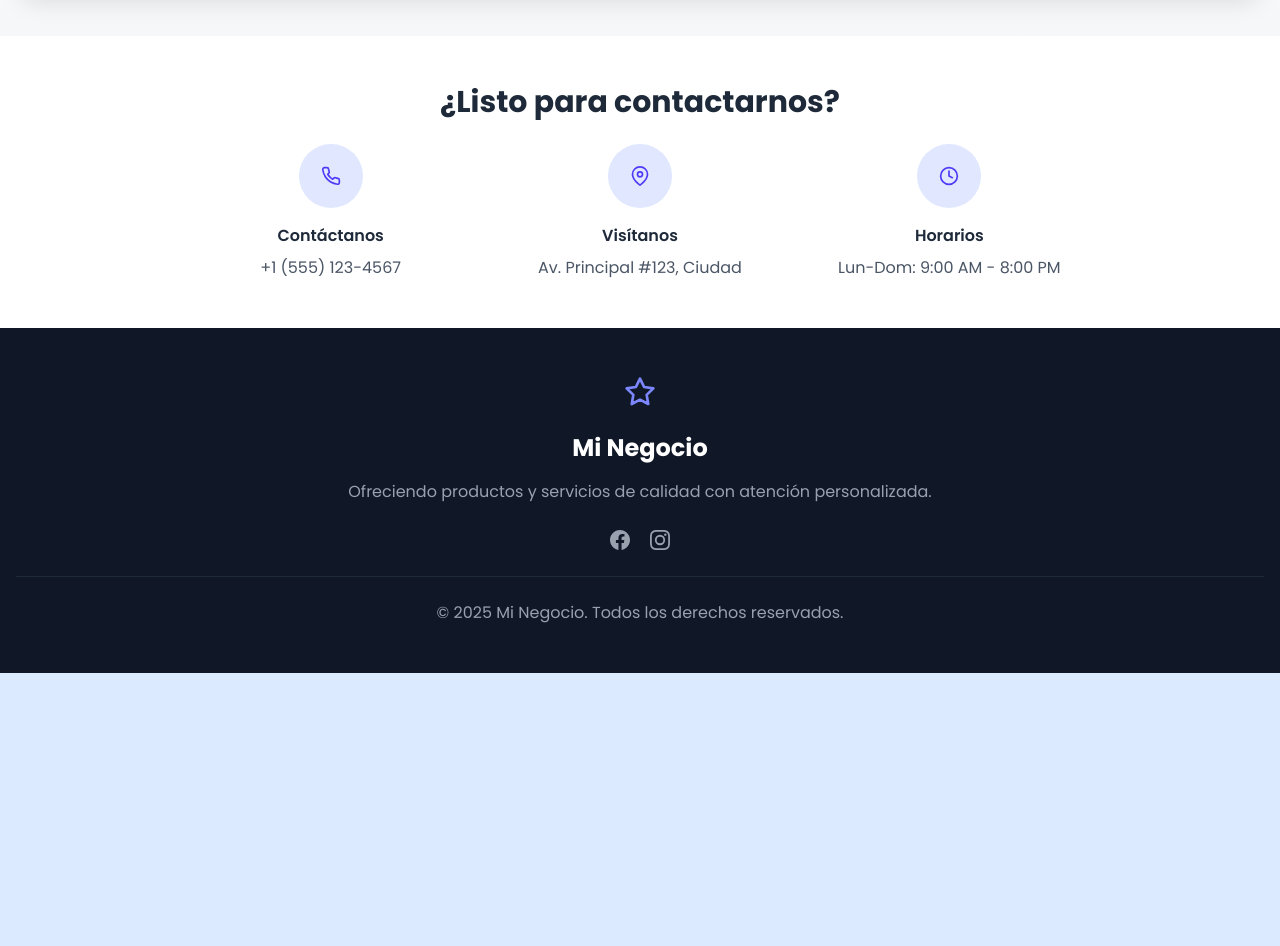
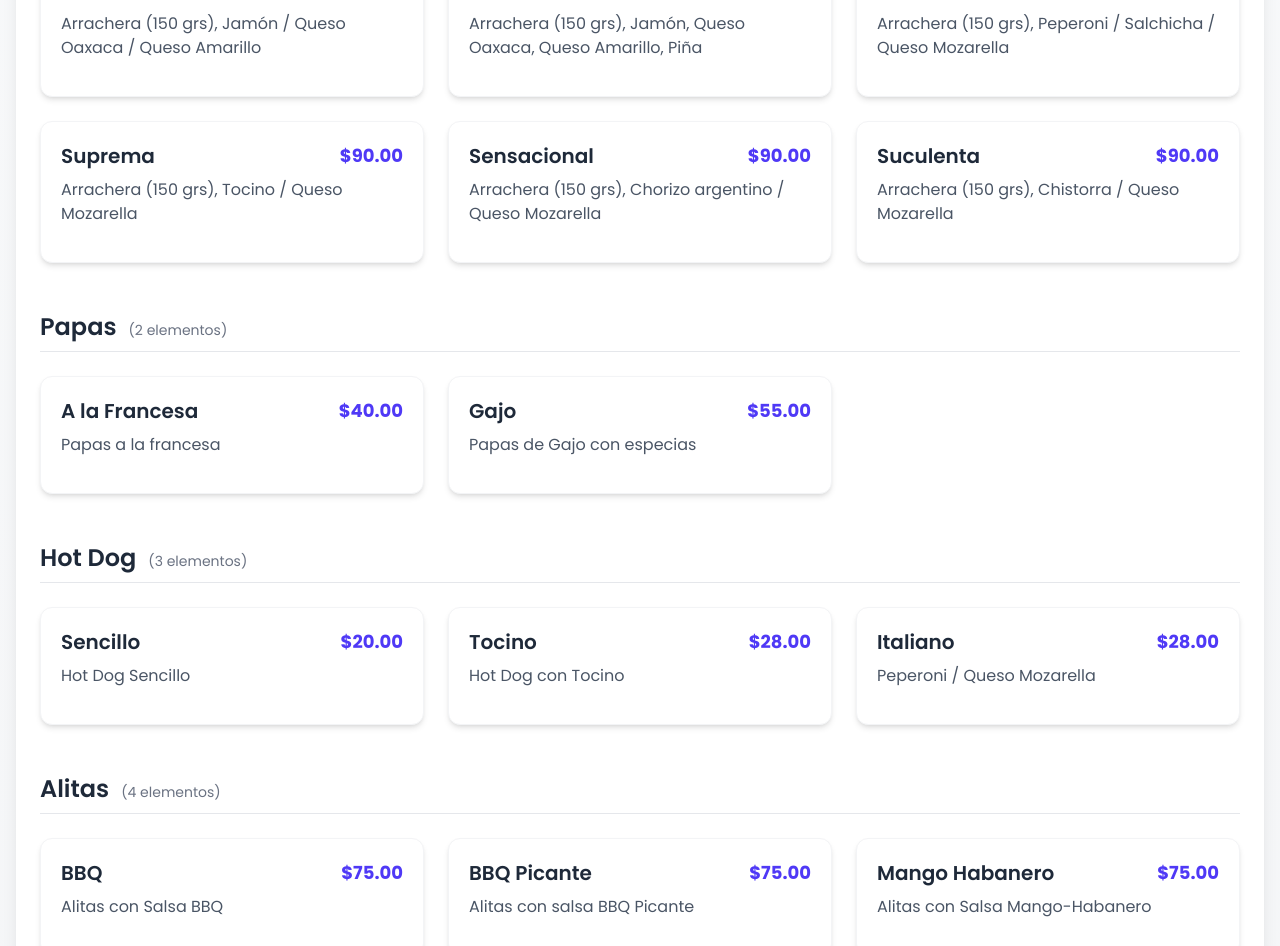
Before and after one commit to GerardoARHernandez/TarjetHerramientas, a React (Vite) app: page /digital-menus in a window 1280 px wide. Shown: the part 586-1532 px from the top of the page. Before the commit the page ends 1259 px from the top, so only its background shows below. Built offline with nearby package versions, Linux system fonts and the light colour scheme.

Commit message:
Update: Menu estatico para mostrar prueba

```diff
--- /dev/null
+++ b/src/apps/menus/data.js
@@ -0,0 +1,204 @@
+export const menuData = {
+  categories: [
+    {
+      id: 1,
+      name: "Hamburguesas",
+      items: [
+        {
+          id: 1,
+          name: "Clasica",
+          description: "Arrachera (150 grs), Jamón / Queso Oaxaca / Queso Amarillo",
+          price: 75.00,
+          categoryId: 1
+        },
+        {
+          id: 2,
+          name: "Hawaiana",
+          description: "Arrachera (150 grs), Jamón, Queso Oaxaca, Queso Amarillo, Piña",
+          price: 80.00,
+          categoryId: 1
+        },
+        {
+          id: 3,
+          name: "Italiana",
+          description: "Arrachera (150 grs), Peperoni / Salchicha / Queso Mozarella",
+          price: 90.00,
+          categoryId: 1
+        },
+        {
+          id: 4,
+          name: "Suprema",
+          description: "Arrachera (150 grs), Tocino / Queso Mozarella",
+          price: 90.00,
+          categoryId: 1
+        },
+        {
+          id: 5,
+          name: "Sensacional",
+          description: "Arrachera (150 grs), Chorizo argentino / Queso Mozarella",
+          price: 90.00,
+          categoryId: 1
+        },
+        {
+          id: 6,
+          name: "Suculenta",
+          description: "Arrachera (150 grs), Chistorra / Queso Mozarella",
+          price: 90.00,
+          categoryId: 1
+        }
+      ]
+    },
+    {
+      id: 2,
+      name: "Papas",
+      items: [
+        {
+          id: 7,
+          name: "A la Francesa",
+          description: "Papas a la francesa",
+          price: 40.00,
+          categoryId: 2
+        },
+        {
+          id: 8,
+          name: "Gajo",
+          description: "Papas de Gajo con especias",
+          price: 55.00,
+          categoryId: 2
+        }
+      ]
+    },
+    {
+      id: 3,
+      name: "Hot Dog",
+      items: [
+        {
+          id: 9,
+          name: "Sencillo",
+          description: "Hot Dog Sencillo",
+          price: 20.00,
+          categoryId: 3
+        },
+        {
+          id: 10,
+          name: "Tocino",
+          description: "Hot Dog con Tocino",
+          price: 28.00,
+          categoryId: 3
+        },
+        {
+          id: 11,
+          name: "Italiano",
+          description: "Peperoni / Queso Mozarella",
+          price: 28.00,
+          categoryId: 3
+        }
+      ]
+    },
+    {
+      id: 4,
+      name: "Alitas",
+      items: [
+        {
+          id: 12,
+          name: "BBQ",
+          description: "Alitas con Salsa BBQ",
+          price: 75.00,
+          categoryId: 4
+        },
+        {
+          id: 13,
+          name: "BBQ Picante",
+          description: "Alitas con salsa BBQ Picante",
+          price: 75.00,
+          categoryId: 4
+        },
+        {
+          id: 14,
+          name: "Mango Habanero",
+          description: "Alitas con Salsa Mango-Habanero",
+          price: 75.00,
+          categoryId: 4
+        },
+        {
+          id: 15,
+          name: "Bravas",
+          description: "Alitas con Salsa Brava",
+          price: 75.00,
+          categoryId: 4
+        }
+      ]
+    },
+    {
+      id: 5,
+      name: "Bebidas",
+      items: [
+        {
+          id: 16,
+          name: "Refresco",
+          description: "Refresco de Sabor",
+          price: 20.00,
+          categoryId: 5
+        },
+        {
+          id: 17,
+          name: "Boing",
+          description: "Boing Varios Sabores",
+          price: 20.00,
+          categoryId: 5
+        },
+        {
+          id: 18,
+          name: "Arizona",
+          description: "Arizona Varios Sabores",
+          price: 20.00,
+          categoryId: 5
+        }
+      ]
+    },
+    {
+      id: 6,
+      name: "Combos",
+      items: [
+        {
+          id: 19,
+          name: "PQT Llenes",
+          description: "Hamburguesa clásica + alitas + papas + refresco",
+          price: 160.00,
+          categoryId: 6
+        },
+        {
+          id: 20,
+          name: "PQT Antojes",
+          description: "Hamburguesa clásica + papas + refresco",
+          price: 130.00,
+          categoryId: 6
+        }
+      ]
+    }
+  ]
+};
+
+// Funciones auxiliares para facilitar el uso de los datos
+export const getAllCategories = () => menuData.categories;
+
+export const getAllItems = () => menuData.categories.flatMap(category => category.items);
+
+export const getItemsByCategory = (categoryId) => {
+  const category = menuData.categories.find(cat => cat.id === categoryId);
+  return category ? category.items : [];
+};
+
+export const getCategoryById = (categoryId) => {
+  return menuData.categories.find(category => category.id === categoryId);
+};
+
+export const getItemById = (itemId) => {
+  for (const category of menuData.categories) {
+    const item = category.items.find(item => item.id === itemId);
+    if (item) return item;
+  }
+  return null;
+};
+
+export default menuData;
--- a/src/apps/menus/views/CustomerMenu.jsx
+++ b/src/apps/menus/views/CustomerMenu.jsx
@@ -1,8 +1,12 @@
 // src/views/CustomerMenu.jsx
 import MenuView from '../components/MenuView';
 import { FiStar, FiPhone, FiMapPin, FiClock } from 'react-icons/fi';
+import { getAllCategories, getAllItems } from '../data';
 
-const CustomerMenu = ({ categories, items, businessInfo }) => {
+const CustomerMenu = ({ businessInfo }) => {
+  const categories = getAllCategories();
+  const items = getAllItems();
+
   return (
     <div className="min-h-screen bg-gradient-to-b from-gray-50 to-gray-100">
       {/* Hero Section */}
```
